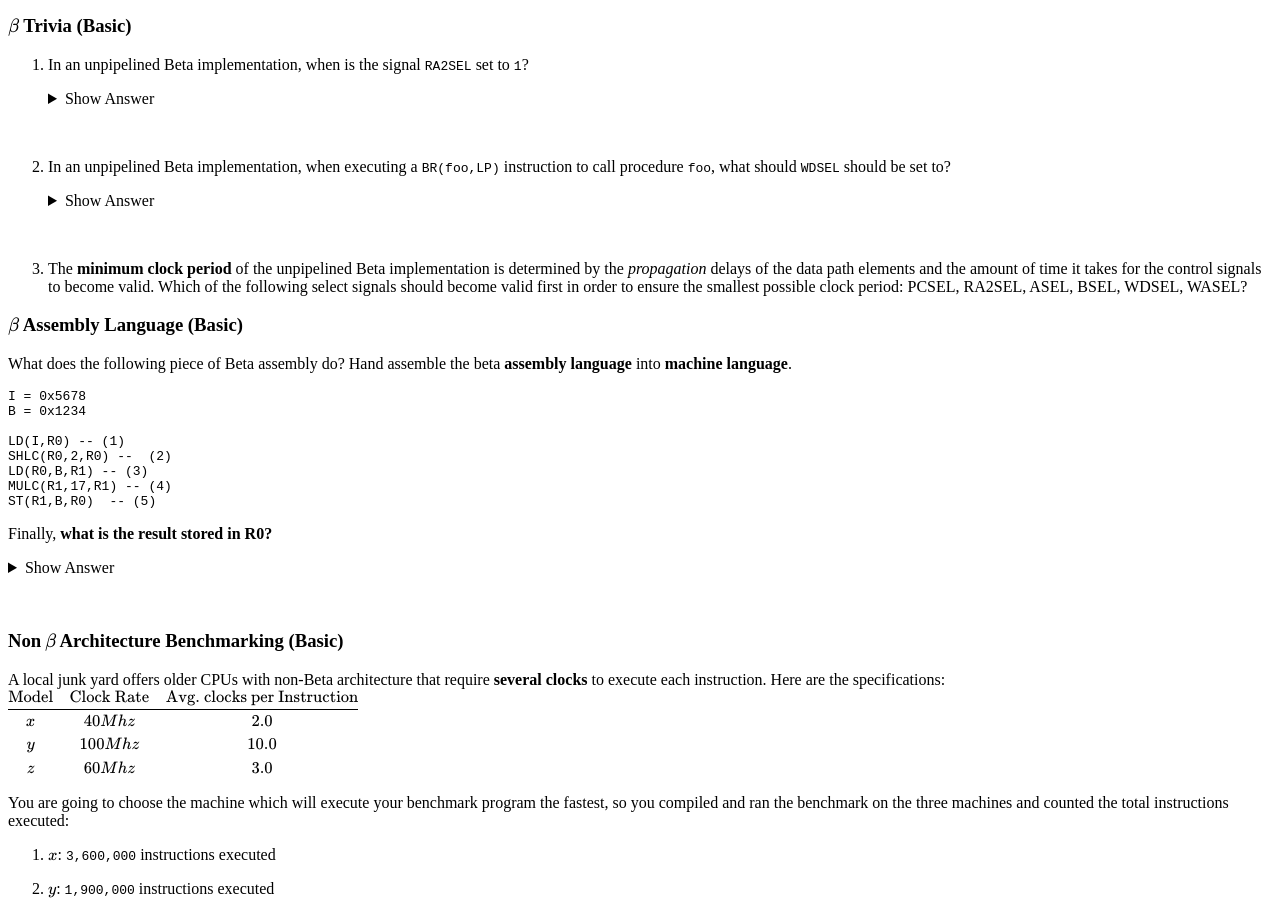
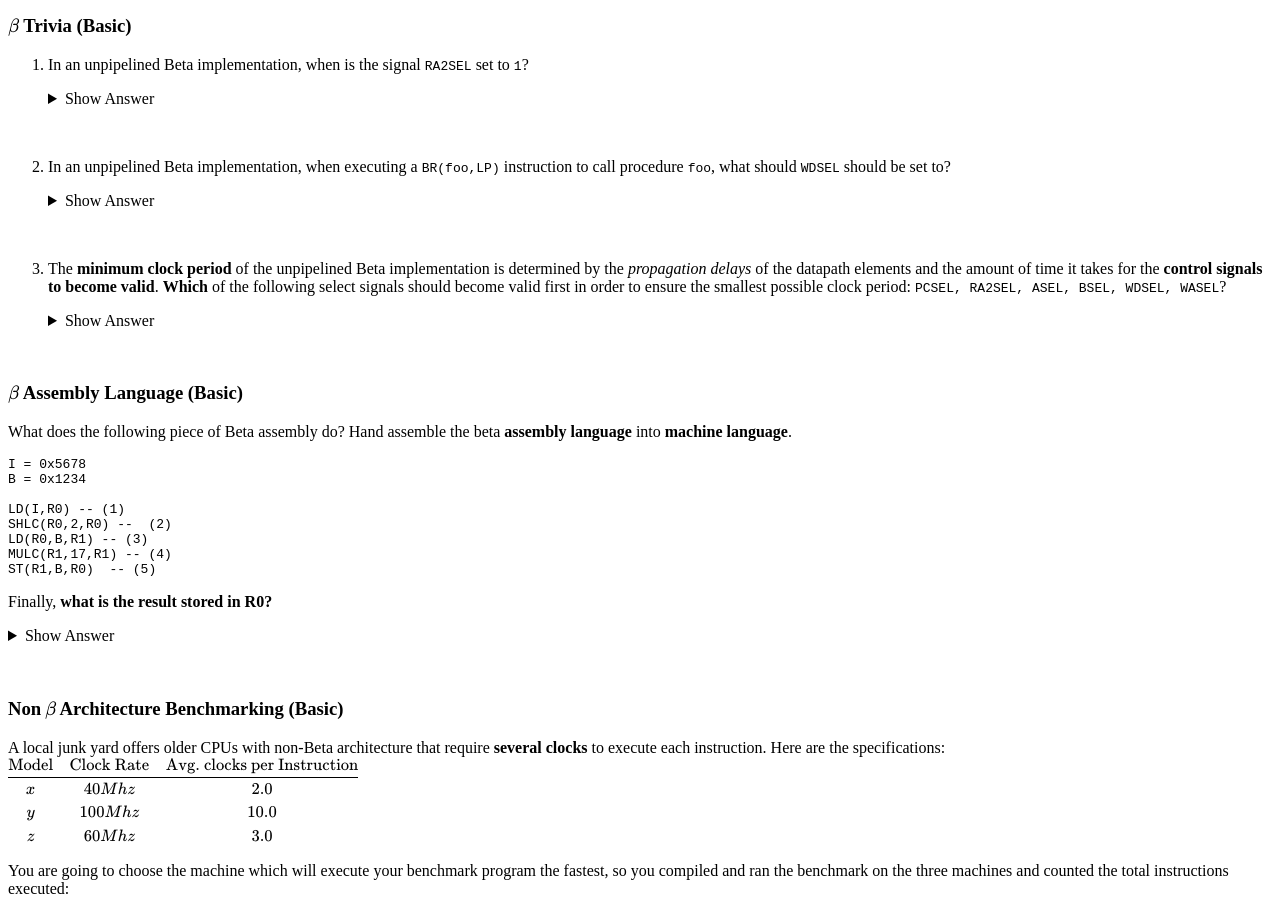
Before and after one commit to natalieagus/natalieagus.github.io, a Jekyll site: the page built from 50002/50002problem_set_5.md, in a window 1280 px wide and 900 px high, scrolled down 510 px. Built offline with Jekyll 4.4.1, drawn with Linux system fonts in a browser that asks for light colours; formulas are drawn with MathJax 3; a script that is not in the unit is left out; the repository's description, which GitHub fills in, is left out.

Commit message:
50002/50002problem_set_5.md updated from https://stackedit.io/

```diff
--- a/50002/50002problem_set_5.md
+++ b/50002/50002problem_set_5.md
@@ -44,7 +44,16 @@
 	<br/>
 	{::options parse_block_html="false" /}
 
-3. The **minimum clock period** of the unpipelined Beta implementation is determined by the *propagation* delays of the data path elements and the amount of time it takes for the control signals to become valid. Which of the following select signals should become valid first in order to ensure the smallest possible clock period: PCSEL, RA2SEL, ASEL, BSEL, WDSEL, WASEL?
+3. The **minimum clock period** of the unpipelined Beta implementation is determined by the *propagation* *delays* of the datapath elements and the amount of time it takes for the **control signals to become valid**. **Which** of the following select signals should become valid first in order to ensure the smallest possible clock period: `PCSEL, RA2SEL, ASEL, BSEL, WDSEL, WASEL`?
+
+	{::options parse_block_html="true" /}
+	<details>
+	<summary markdown="span">Show Answer</summary>
+
+	To ensure the **smallest** possible clock period `RA2SEL` should become valid first. The `RA2SEL` mux must produce a **stable register address** before the register file can do its thing. All other control signals affect logic that operates **after** the required register values have been accessed, so they don't have to be valid until *later* in the cycle.
+	</details>
+	<br/>
+	{::options parse_block_html="false" /}
 
 
 ### $\beta$ Assembly Language (Basic)
```
Also changed, not shown: other parts of 50002/50002problem_set_5.md (+1 -1 lines).
